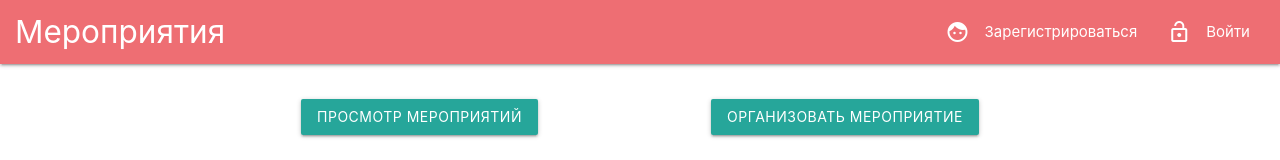
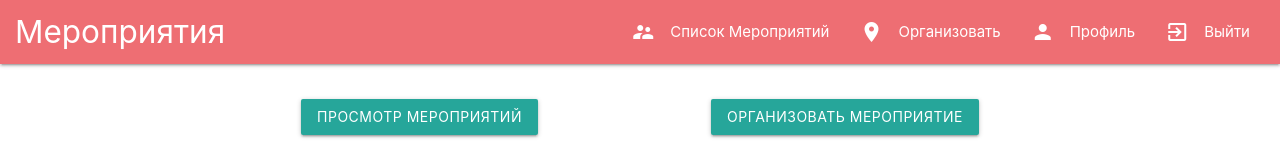
Before and after one commit to slabnevitch/meetup, a Vue app: page / in a window 1280 px wide. Shown: the top 160 px of the page. Built offline with nearby package versions, Linux system fonts and the light colour scheme; no server answers; the database is empty; sample sign-in values are in the browser's storage.

Commit message:
аутентификация, выход, защита роутов

```diff
--- a/src/components/Navbar.vue
+++ b/src/components/Navbar.vue
@@ -11,6 +11,15 @@
               {{link.text}}
           </router-link>
           </li>
+          <li v-show="isAuthenticated">
+            <a
+              href="#"
+              @click.prevent="$store.dispatch('signout')"
+              >
+                 <i class="material-icons left">exit_to_app</i>
+                 Выйти
+            </a>
+          </li>
         </ul>
       </div>
     </nav>
@@ -22,6 +31,15 @@
          {{link.text}}
        </router-link>
      </li>
+     <li v-show="isAuthenticated">
+      <a
+        href="#"
+        @click.prevent="$store.dispatch('signout')"
+        >
+          <i class="material-icons left">exit_to_app</i>
+          Выйти
+    </a>
+  </li>
    </ul>
 
   </div>
@@ -30,6 +48,11 @@
 <script>
 export default {
   name: 'Navbar',
+  data(){
+    return{
+      sidenav: null
+    }
+  },
   computed:{
     menuItems(){
       if(this.isAuthenticated){
@@ -74,7 +97,7 @@ export default {
   },
   mounted(){
     // var elems = document.querySelectorAll('.sidenav');
-    var instances = M.Sidenav.init(this.$refs.sidenav, {});
+    this.sidenav = M.Sidenav.init(this.$refs.sidenav, {});
   }
 }
 </script>
--- a/src/main.js
+++ b/src/main.js
@@ -30,6 +30,11 @@ new Vue({
 
   	firebase.initializeApp(firebaseConfig);
     // this.$store.dispatch('fetchMeetups')
+    firebase.auth().onAuthStateChanged(user => {
+    	if(user){
+    		this.$store.commit('setUserAuto', user)
+    	}
+    })
   },
   render: h => h(App)
 }).$mount('#app')
--- a/src/router/index.js
+++ b/src/router/index.js
@@ -1,6 +1,7 @@
 import Vue from 'vue'
 import VueRouter from 'vue-router'
 import Home from '../views/Home.vue'
+import store from '../store'
 
 Vue.use(VueRouter)
 
@@ -29,6 +30,7 @@ const routes = [
   {
     path: '/create-meetup',
     name: 'Create-meetup',
+    beforeEnter: defendRoute,
     // route level code-splitting
     // this generates a separate chunk (about.[hash].js) for this route
     // which is lazy-loaded when the route is visited.
@@ -37,6 +39,7 @@ const routes = [
   {
     path: '/profile',
     name: 'Profile',
+    beforeEnter: defendRoute,
     // route level code-splitting
     // this generates a separate chunk (about.[hash].js) for this route
     // which is lazy-loaded when the route is visited.
@@ -60,6 +63,15 @@ const routes = [
   }
 ]
 
+function defendRoute(to, from, next ) {
+  if(store.getters.getUser){
+    next()
+  }else{
+    next('/signin')
+
+  }
+}
+
 const router = new VueRouter({
   mode: 'history',
   base: process.env.BASE_URL,
--- a/src/store/index.js
+++ b/src/store/index.js
@@ -39,6 +39,12 @@ export default new Vuex.Store({
     },
     setNewUser(state, payload){
       state.user = payload
+    },
+    setUserAuto(state, payload){
+      state.user = {id: payload.uid,  registerdMeetups: []}
+    },
+    clearUser(state){
+      state.user = null
     },
     setPreloader(state, payload){
       state.preloader = payload
@@ -139,7 +145,10 @@ export default new Vuex.Store({
           console.log(error);
         });
     },
-
+    signout({commit}){
+      firebase.auth().signOut()
+      commit('clearUser')
+    }
   },
   getters: {
   	getMeetups: (state) => state.meetups.sort((a, b) => a.date - b.date),
--- a/src/views/meetup/CreateMeetup.vue
+++ b/src/views/meetup/CreateMeetup.vue
@@ -150,6 +150,7 @@
 					img: this.img,
 					description: this.description,
 					date: this.dateTimeSumm.toISOString(),
+					creatorId: this.$store.getters.getUser.id
 				}
 				if(this.isValid){
 					console.log('isValid!')
```
